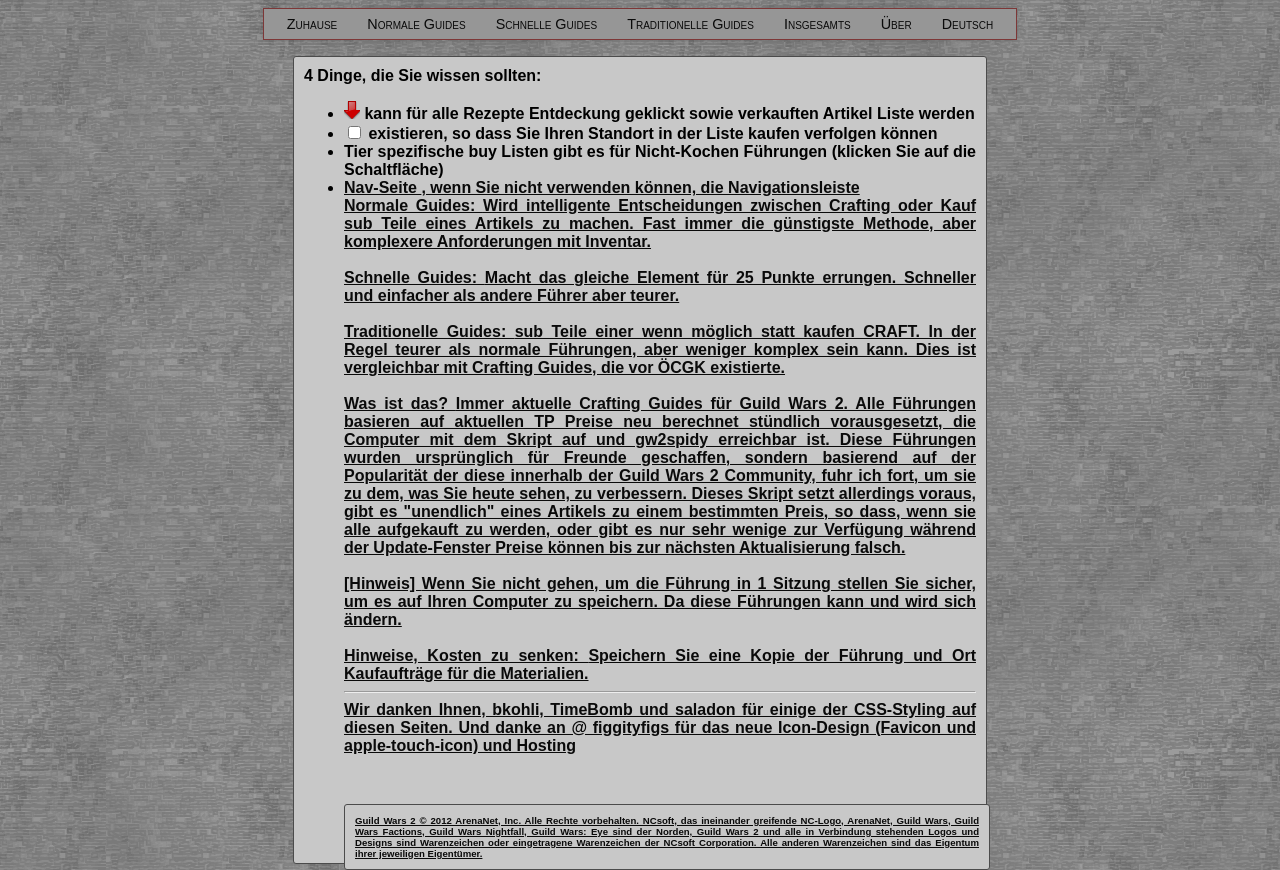
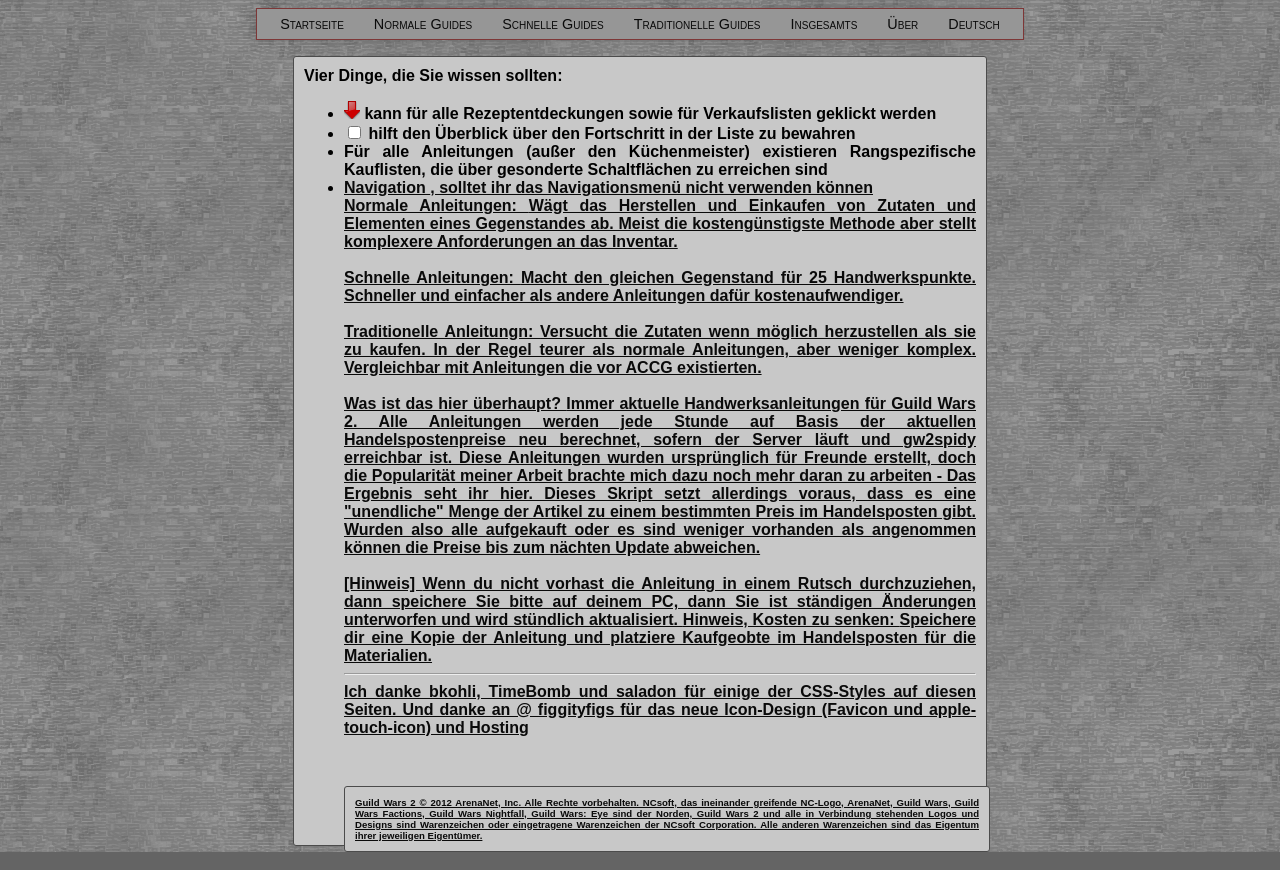
Before and after one commit to xanthics/gw2craft, a plain HTML site: page de/index.html in a window 1280 px wide. Drawn offline with nearby package versions, Linux system fonts and the light colour scheme.

Commit message:
translated to german

```diff
--- a/de/index.html
+++ b/de/index.html
@@ -15,8 +15,8 @@
 <body>
 <nav>
     <ul>
-        <li><a href="#">Zuhause</a></li>
-        <li><a href="/de/nav.html">Normale Guides</a>
+        <li><a href="/de/">Startseite</a></li>
+        <li><a href="#">Normale Guides</a>
         <ul>
             <li><a href="#">Kochen</a>
             <ul>
@@ -34,7 +34,7 @@
             <li><a href="/de/tailor.html">Schneiderei</a></li>
         </ul>
         </li>
-        <li><a href="/de/nav.html">Schnelle Guides</a>
+        <li><a href="#">Schnelle Guides</a>
         <ul>
             <li><a href="#">Kochen</a>
             <ul>
@@ -52,7 +52,7 @@
             <li><a href="/de/tailor_fast.html">Schneiderei</a></li>
         </ul>
         </li>
-        <li><a href="/de/nav.html">Traditionelle Guides</a>
+        <li><a href="#">Traditionelle Guides</a>
         <ul>
             <li><a href="/de/jewelcraft_craft_all.html">Juwelenschleifen</a></li>
             <li><a href="/de/artificing_craft_all.html">Kunsthandwerker</a></li>
@@ -67,36 +67,36 @@
         <li><a href="/de/faq.html">Über</a></li>
         <li><a href="#" hreflang="de">Deutsch</a>
         <ul>
-          <li><a href="/" hreflang="en">Englisch</a></li>
-          <li><a href="/fr/" hreflang="fr">Französisch</a></li>
+          <li><a href="/nav.html" hreflang="en">Englisch</a></li>
+          <li><a href="/fr/nav.html" hreflang="fr">Französisch</a></li>
           <li><a href="#" hreflang="de">Deutsch</a></li>
-          <li><a href="/es/" hreflang="es">Spanisch</a></li>
+          <li><a href="/es/nav.html" hreflang="es">Spanisch</a></li>
         </ul>
         </li>
     </ul>
 </nav>
 <section>
-<strong> 4 Dinge, die Sie wissen sollten: </ strong>
+<strong> Vier Dinge, die Sie wissen sollten: </ strong>
 <ul>
-<li> <img src="/img/arrow.png"> </ img> kann für alle Rezepte Entdeckung geklickt sowie verkauften Artikel Liste </ li> werden
-<li> <input type="checkbox"/> existieren, so dass Sie Ihren Standort in der Liste kaufen </ li> verfolgen können
-<li> Tier spezifische buy Listen gibt es für Nicht-Kochen Führungen (klicken Sie auf die Schaltfläche) </ li>
-<li> <a href="/de/nav.html"> Nav-Seite </ a>, wenn Sie nicht verwenden können, die Navigationsleiste </ li>
+<li> <img src="/img/arrow.png"> </ img> kann für alle Rezeptentdeckungen sowie für Verkaufslisten geklickt werden </ li>
+<li> <input type="checkbox"/> hilft den Überblick über den Fortschritt in der Liste zu bewahren</ li>
+<li> Für alle Anleitungen (außer den Küchenmeister) existieren Rangspezifische Kauflisten, die über gesonderte Schaltflächen zu erreichen sind</ li>
+<li> <a href="/de/nav.html"> Navigation </ a>, solltet ihr das Navigationsmenü nicht verwenden können </ li>
 </ Ul> <br />
-<strong> Normale Guides: </ strong> Wird intelligente Entscheidungen zwischen Crafting oder Kauf sub Teile eines Artikels zu machen. Fast immer die günstigste Methode, aber komplexere Anforderungen mit Inventar.
+<strong> Normale Anleitungen: </ strong>  Wägt das Herstellen und Einkaufen von Zutaten und Elementen eines Gegenstandes ab. Meist die kostengünstigste Methode aber stellt komplexere Anforderungen an das Inventar.
 <br /> <br />
-<strong> Schnelle Guides: </ strong> Macht das gleiche Element für 25 Punkte errungen. Schneller und einfacher als andere Führer aber teurer.
+<strong> Schnelle Anleitungen: </ strong> Macht den gleichen Gegenstand für 25 Handwerkspunkte. Schneller und einfacher als andere Anleitungen dafür kostenaufwendiger.
 <br /> <br />
-<strong> Traditionelle Guides: </ strong> sub Teile einer wenn möglich statt kaufen CRAFT. In der Regel teurer als normale Führungen, aber weniger komplex sein kann. Dies ist vergleichbar mit Crafting Guides, die vor ÖCGK existierte.
+<strong> Traditionelle Anleitungn: </ strong> Versucht die Zutaten wenn möglich herzustellen als sie zu kaufen. In der Regel teurer als normale Anleitungen, aber weniger komplex. Vergleichbar mit Anleitungen die vor ACCG existierten.
 <br /> <br />
-<strong> Was ist das? </ strong> Immer aktuelle Crafting Guides für Guild Wars 2. Alle Führungen basieren auf aktuellen TP Preise neu berechnet stündlich vorausgesetzt, die Computer mit dem Skript auf und gw2spidy erreichbar ist. Diese Führungen wurden ursprünglich für Freunde geschaffen, sondern basierend auf der Popularität der diese innerhalb der Guild Wars 2 Community, fuhr ich fort, um sie zu dem, was Sie heute sehen, zu verbessern. Dieses Skript setzt allerdings voraus, gibt es "unendlich" eines Artikels zu einem bestimmten Preis, so dass, wenn sie alle aufgekauft zu werden, oder gibt es nur sehr wenige zur Verfügung während der Update-Fenster Preise können bis zur nächsten Aktualisierung falsch.
+<strong> Was ist das hier überhaupt? </ strong> Immer aktuelle Handwerksanleitungen für Guild Wars 2. Alle Anleitungen werden jede Stunde auf Basis der aktuellen Handelspostenpreise neu berechnet, sofern der Server läuft und gw2spidy erreichbar ist. Diese Anleitungen wurden ursprünglich für Freunde erstellt, doch die Popularität meiner Arbeit brachte mich dazu noch mehr daran zu arbeiten - Das Ergebnis seht ihr hier. Dieses Skript setzt allerdings voraus, dass es eine "unendliche" Menge der Artikel zu einem bestimmten Preis im Handelsposten gibt. Wurden also alle aufgekauft oder es sind weniger vorhanden als angenommen können die Preise bis zum nächten Update abweichen.
 <br /> <br />
-<strong> [Hinweis] </ strong> Wenn Sie nicht gehen, um die Führung in 1 Sitzung stellen Sie sicher, um es auf Ihren Computer zu speichern. Da diese Führungen kann und wird sich ändern.
-<br /> <br />
-<strong> Hinweise, Kosten zu senken: </ strong> Speichern Sie eine Kopie der Führung und Ort Kaufaufträge für die Materialien.
+<strong> [Hinweis] </ strong> Wenn du nicht vorhast die Anleitung in einem Rutsch durchzuziehen, dann speichere Sie bitte auf deinem PC, dann Sie ist ständigen Änderungen unterworfen und wird stündlich aktualisiert.
+
+<strong> Hinweis, Kosten zu senken: </ strong> Speichere dir eine Kopie der Anleitung und platziere Kaufgeobte im Handelsposten für die Materialien.
 
 <br /> <hr>
-Wir danken Ihnen, bkohli, TimeBomb und saladon für einige der CSS-Styling auf diesen Seiten. Und danke an @ figgityfigs für das neue Icon-Design (Favicon und apple-touch-icon) und Hosting
+Ich danke  bkohli, TimeBomb und saladon für einige der CSS-Styles auf diesen Seiten. Und danke an @ figgityfigs für das neue Icon-Design (Favicon und apple-touch-icon) und Hosting
 </ Section>
 
 <footer>
```
